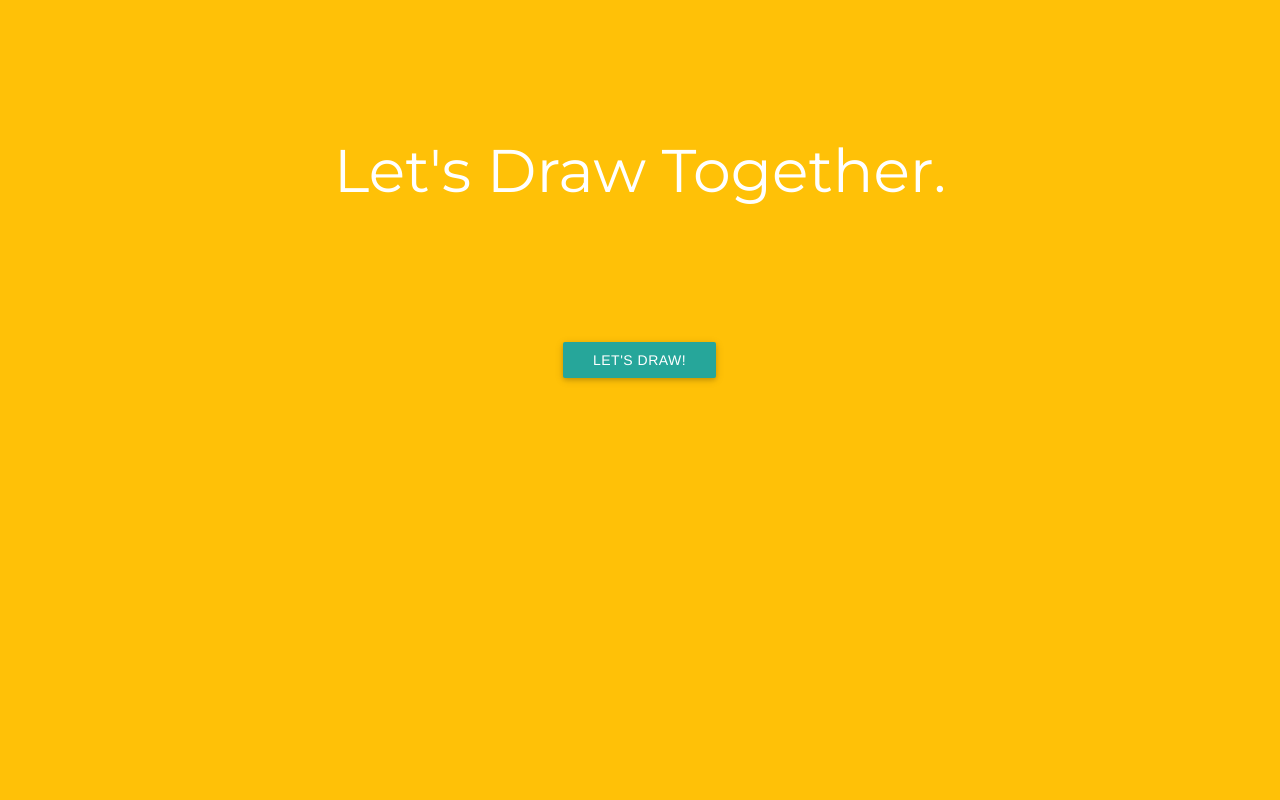
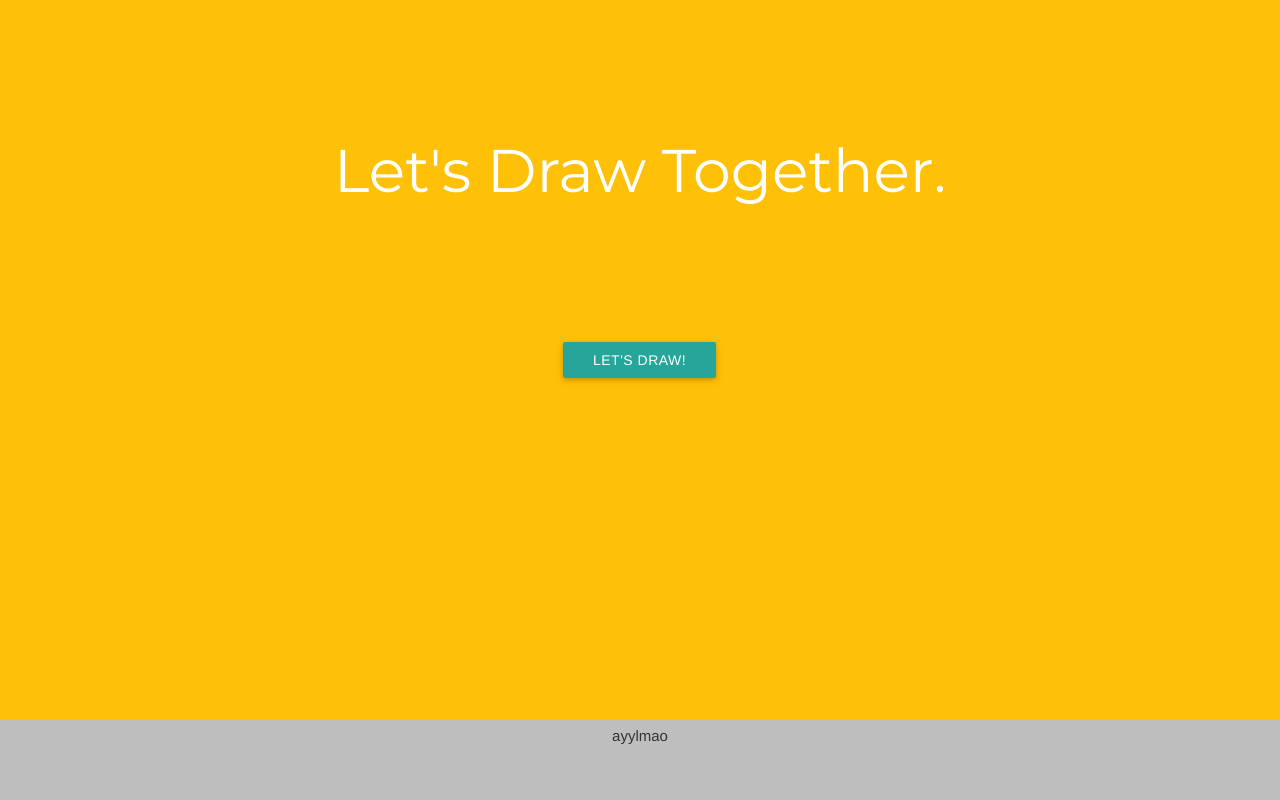
Before and after one commit to TheGuyWhoCodes/Draw-With-Me, a plain HTML site: page index.html in a window 1280 px wide. Drawn offline with nearby package versions, Linux system fonts and the light colour scheme.

Commit message:
This adds in a really horrible footer made in ELA 2

```diff
--- a/css/style.css
+++ b/css/style.css
@@ -21,3 +21,12 @@ Amber Start Screen: #FFC107;
 	font-size: 4.3em;
 	font-family: 'Montserrat';
 }
+
+footer {
+	position:absolute;
+	bottom:0;
+	background-color:#bebebe;
+	text-align:center;
+	height:10vh;
+	width:100vw;
+}
--- a/index.html
+++ b/index.html
@@ -20,7 +20,9 @@
 
 
 </div>
-
+<footer>
+	<h6>ayylmao</h6>
+</footer>
 </body>
 
 </html>
```
